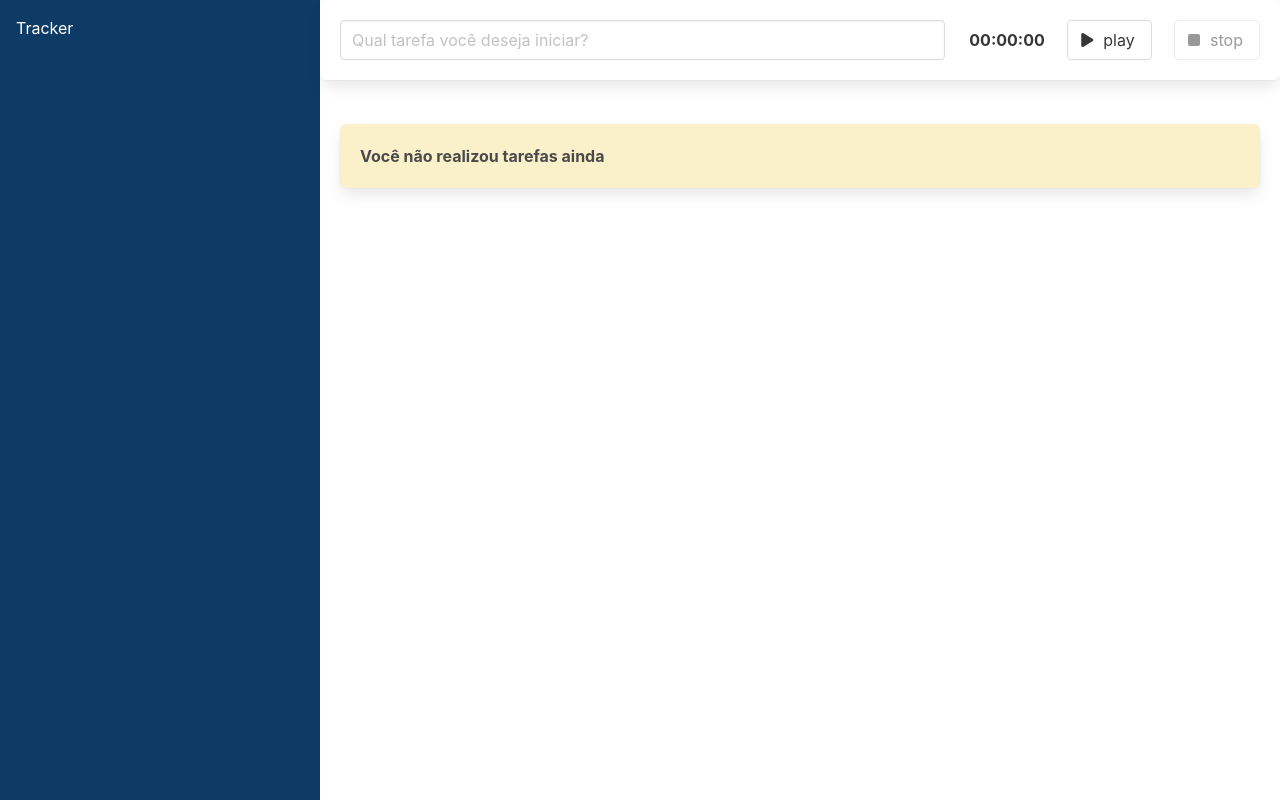
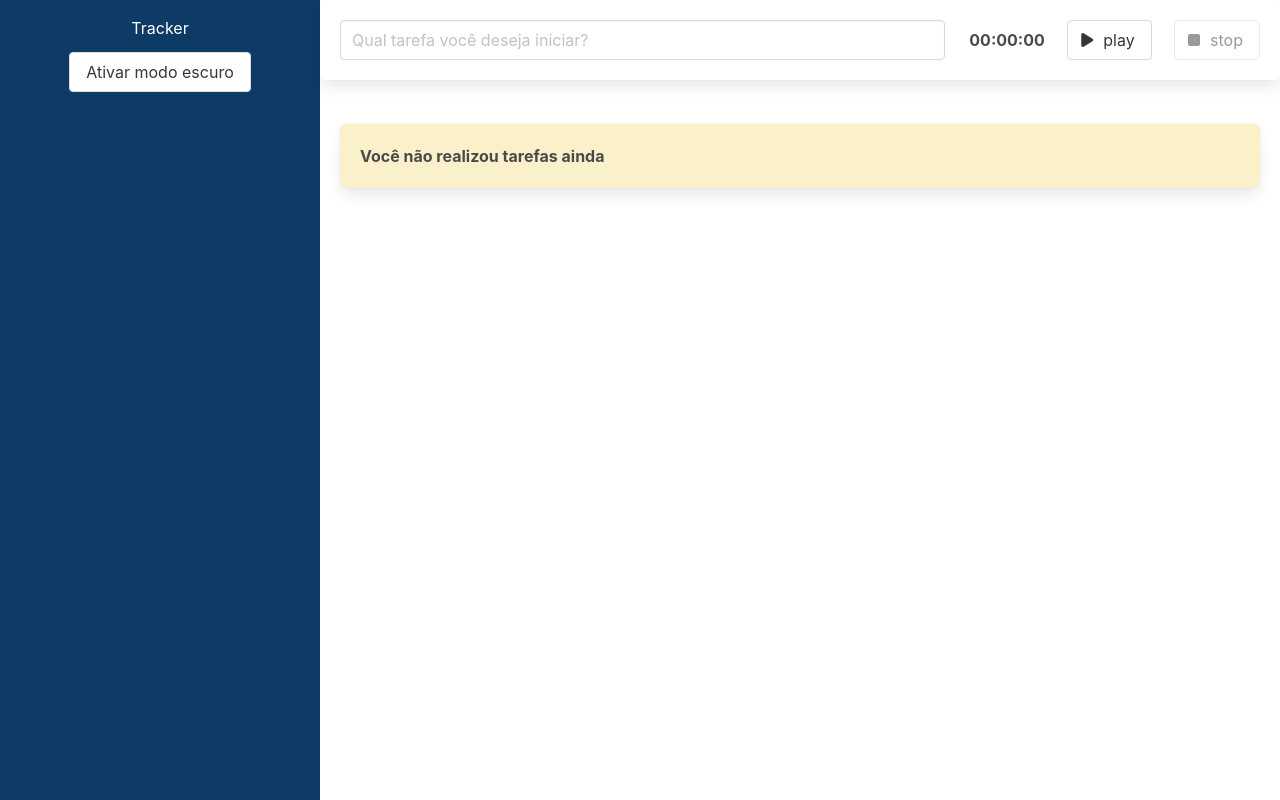
Before and after one commit to adriatls/Tracker, a Vue app: page / in a window 1280 px wide. Built offline with nearby package versions, Linux system fonts and the light colour scheme.

Commit message:
:sparkles: Feat: adicionando opção de modo escuro a página

```diff
--- a/src/App.vue
+++ b/src/App.vue
@@ -1,9 +1,12 @@
 <template>
-  <main class="columns is-gapless is-multiline">
+  <main
+    class="columns is-gapless is-multiline"
+    :class="{'dark-mode': isDarkMode}"
+  >
     <div class="column is-one-quarter">
-      <lateral-bar />
+      <lateral-bar @themeChanged="changeTheme"/>
     </div>
-    <div class="column is-three-quarter">
+    <div class="column is-three-quarter content">
       <main-form @newTaskFinished="saveTask"/>
       <div class="lista">
         <finished-task
@@ -37,14 +40,19 @@ export default defineComponent({
   },
   data () {
     const tasks = [] as IFinishedTask[]
+    let isDarkMode = false
     return {
-      tasks
+      tasks,
+      isDarkMode
     }
   },
   methods: {
     saveTask (task: IFinishedTask) {
       this.tasks.push(task)
-    }
+    },
+    changeTheme (isDarkMode: boolean) {
+      this.isDarkMode = isDarkMode
+    },
   },
 });
 </script>
@@ -53,4 +61,16 @@ export default defineComponent({
 .lista {
   padding: 1.25rem;
 }
+
+.main {
+  --bg-primary: #fff;
+  --text-primary: #000;
+}
+main.dark-mode {
+  --bg-primary: #2b2d42;
+  --text-primary: #ddd;
+}
+.content {
+  background-color: var(--bg-primary);
+}
 </style>
--- a/src/components/LateralBar/LateralBar.vue
+++ b/src/components/LateralBar/LateralBar.vue
@@ -1,6 +1,9 @@
 <template>
   <header>
     <h1>Tracker</h1>
+    <button class="button" @click="changeTheme">
+      {{ buttonText }}
+    </button>
   </header>
 </template>
 
@@ -8,7 +11,29 @@
 import { defineComponent } from "vue";
 
 export default defineComponent({
-  name: 'LateralBar'
+  name: 'LateralBar',
+  emits: ['themeChanged'],
+  data () {
+    let isDarkMode = false;
+    return {
+      isDarkMode
+    }
+  },
+  computed: {
+    buttonText () {
+      if (this.isDarkMode) {
+        return 'Desativar modo escuro'
+      } else {
+        return 'Ativar modo escuro'
+      }
+    }
+  },
+  methods: {
+    changeTheme () {
+      this.isDarkMode = !this.isDarkMode
+      this.$emit('themeChanged', this.isDarkMode )
+    }
+  },
 })
 </script>
 
@@ -18,9 +43,11 @@ header {
   background: #0d3b66;
   width: 100%;
   height: 100vh;
+  text-align: center;
 }
 h1 {
   color: white;
+  margin-bottom: 12px;
 }
 @media only screen and (max-width: 768px) {
   header {
--- a/src/components/MainForm/MainForm.vue
+++ b/src/components/MainForm/MainForm.vue
@@ -1,5 +1,5 @@
 <template>
-  <div class="box">
+  <div class="box form">
     <div class="columns">
       <div
         class="column is-8"
@@ -45,6 +45,9 @@ export default defineComponent({
 })
 </script>
 
-<style scoped>
-
+<style>
+.form {
+  color: var(--text-primary);
+  background-color: var(--bg-primary);
+}
 </style>
--- a/src/components/TimerForm/TimerForm.vue
+++ b/src/components/TimerForm/TimerForm.vue
@@ -1,6 +1,6 @@
 <template>
     <section>
-      <strong>
+      <strong class="display">
         {{ timePassed }}
       </strong>
     </section>
@@ -26,6 +26,8 @@ export default defineComponent({
 })
 </script>
 
-<style>
-
+<style scoped>
+.display {
+  color: var(--text-primary)
+}
 </style>
```
